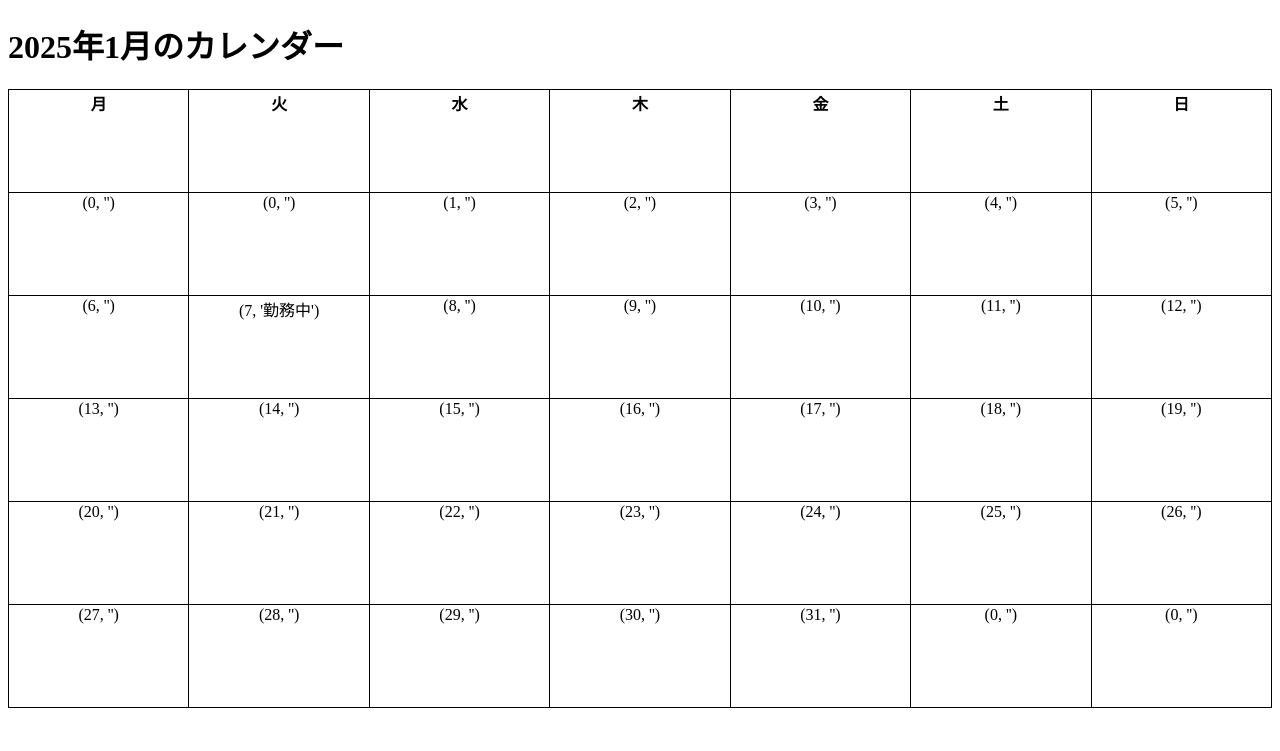
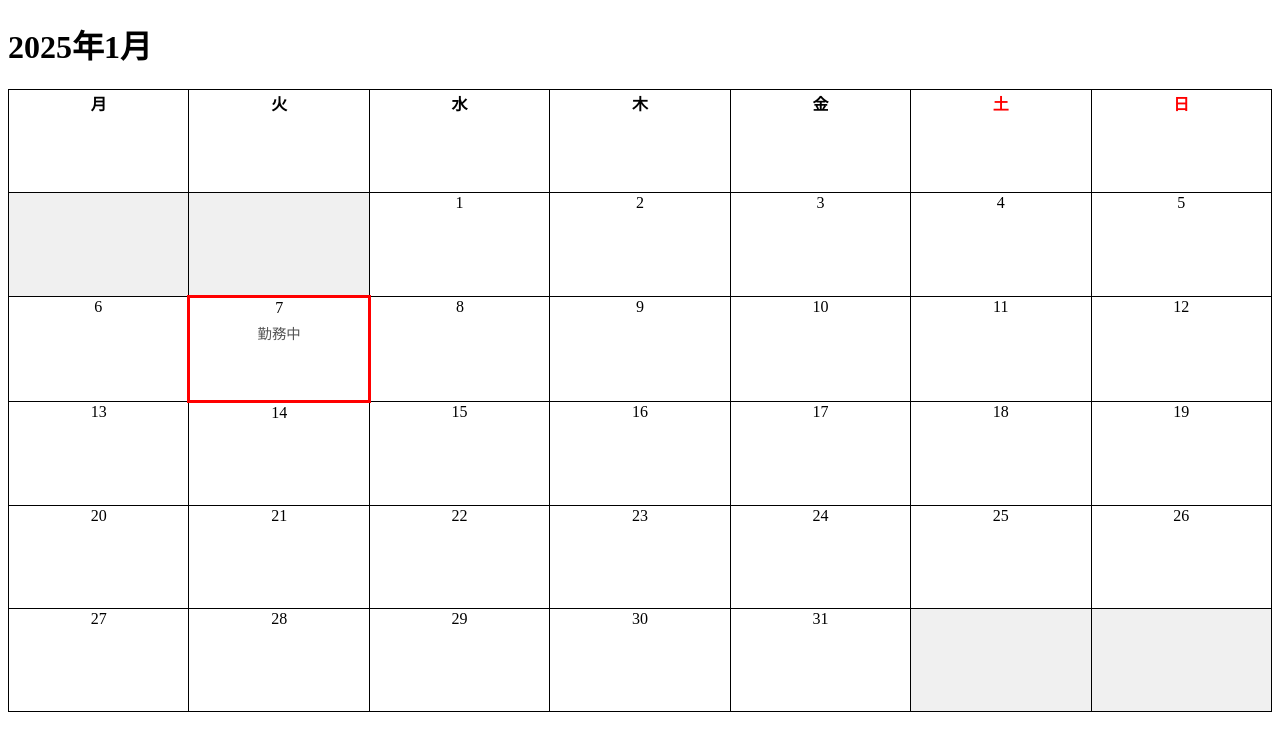
Before and after one commit to honjobunseki/flask-attendance-app, a Flask app: page / in a window 1280 px wide. Shown: the top 751 px of the page. Run offline with Flask 3, Linux system fonts and the light colour scheme; some libraries are stand-ins or nearby versions.

Commit message:
Update calendar.html

```diff
--- a/templates/calendar.html
+++ b/templates/calendar.html
@@ -1,9 +1,9 @@
 <!DOCTYPE html>
-<html lang="en">
+<html lang="ja">
 <head>
     <meta charset="UTF-8">
     <meta name="viewport" content="width=device-width, initial-scale=1.0">
-    <title>カレンダー</title>
+    <title>{{ year }}年{{ month }}月のカレンダー</title>
     <style>
         table {
             width: 100%;
@@ -12,26 +12,28 @@
         th, td {
             border: 1px solid black;
             text-align: center;
+            vertical-align: top;
             width: 14.28%;
             height: 100px;
-            vertical-align: top;
         }
         .today {
             border: 3px solid red;
-            background-color: #ffcccc; /* 今日を強調 */
+        }
+        .holiday {
+            background-color: #ffcccc;
+        }
+        .status {
+            font-size: 0.9em;
+            color: #555;
+            margin-top: 5px;
         }
         .empty {
             background-color: #f0f0f0;
         }
-        .status {
-            font-size: 14px;
-            font-weight: bold;
-            margin-top: 5px;
-        }
     </style>
 </head>
 <body>
-    <h1>{{ year }}年{{ month }}月のカレンダー</h1>
+    <h1>{{ year }}年{{ month }}月</h1>
     <table>
         <thead>
             <tr>
@@ -40,23 +42,23 @@
                 <th>水</th>
                 <th>木</th>
                 <th>金</th>
-                <th>土</th>
-                <th>日</th>
+                <th style="color:red;">土</th>
+                <th style="color:red;">日</th>
             </tr>
         </thead>
         <tbody>
             {% for week in month_days %}
             <tr>
-                {% for day in week %}
+                {% for day, status in week %}
                 {% if day == 0 %}
                 <td class="empty"></td>
-                {% elif day == today %}
-                <td class="today">
-                    {{ day }}
-                    <div class="status">{{ today_status }}</div>
+                {% else %}
+                <td class="{{ 'today' if day == today else '' }} {{ 'holiday' if '休み' in status else '' }}">
+                    <div>{{ day }}</div>
+                    {% if status %}
+                    <div class="status">{{ status }}</div>
+                    {% endif %}
                 </td>
-                {% else %}
-                <td>{{ day }}</td>
                 {% endif %}
                 {% endfor %}
             </tr>
```
